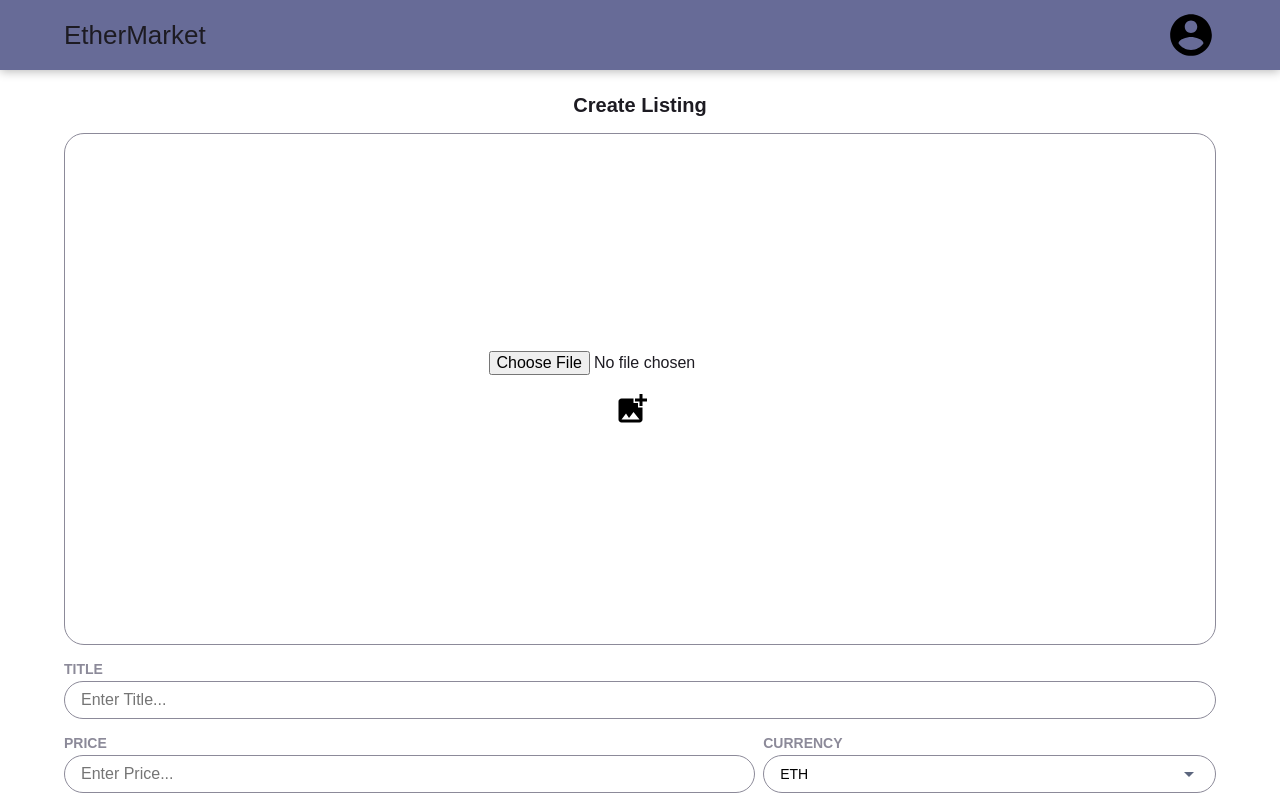
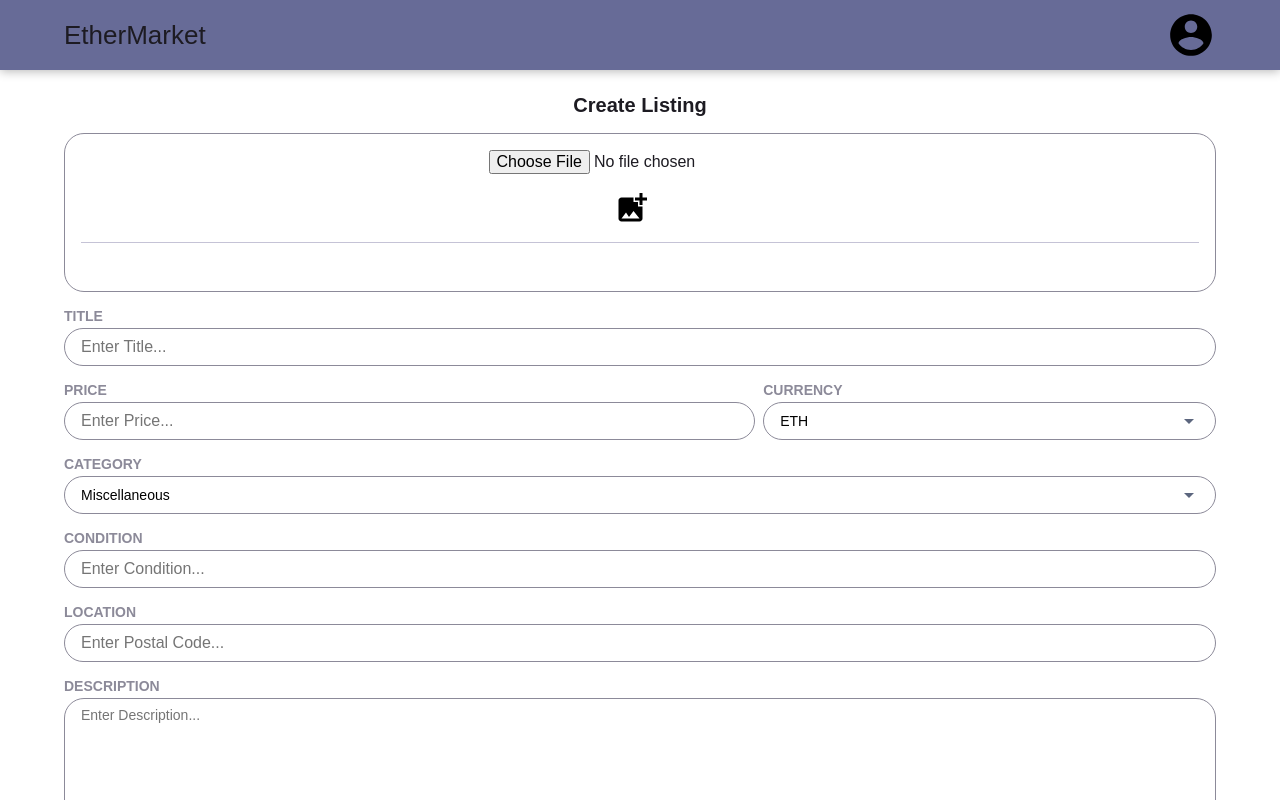
Before and after one commit to JakeHildy/ethermarket-client, a React (Create React App) app: page /create in a window 1280 px wide. Shown: the top 800 px of the page. Built offline with nearby package versions, Linux system fonts and the light colour scheme.

Commit message:
Add and delete photo functionality complete

```diff
--- a/package.json
+++ b/package.json
@@ -15,7 +15,8 @@
     "react-router-dom": "^5.2.0",
     "react-scripts": "4.0.3",
     "sass": "^1.32.11",
-    "web-vitals": "^1.1.1"
+    "web-vitals": "^1.1.1",
+    "uuid": "^8.3.2"
   },
   "scripts": {
     "start": "react-scripts start",
--- a/src/pages/CreateListingPage/CreateListingPage.jsx
+++ b/src/pages/CreateListingPage/CreateListingPage.jsx
@@ -6,7 +6,9 @@ import DropDownField from './../../components/atoms/DropDownField/DropDownField'
 import ButtonPrimary from './../../components/atoms/ButtonPrimary/ButtonPrimary';
 import ButtonSecondary from './../../components/atoms/ButtonSecondary/ButtonSecondary';
 import AddPicsIcon from './../../assets/icons/add_photo_alternate_black_24dp.svg';
+import DeleteIcon from './../../assets/icons/delete_forever_white_24dp.svg';
 import axios from 'axios';
+const { v4: uuidv4 } = require('uuid');
 
 export class CreateListingsPage extends Component {
   state = {
@@ -34,7 +36,6 @@ export class CreateListingsPage extends Component {
     const data = new FormData();
     data.append('file', this.state.selectedFile);
     axios.post(`${UPLOAD_EP}`, data).then((res) => {
-      console.log(res.data.filename);
       const images = [...this.state.images];
       images.push(`${process.env.REACT_APP_BACKEND_EP}/${res.data.filename}`);
       this.setState({
@@ -51,6 +52,14 @@ export class CreateListingsPage extends Component {
   handleCancel = (e) => {
     e.preventDefault();
     console.log('Cancel');
+  };
+
+  handleDeleteImage = (e) => {
+    e.preventDefault();
+    const deleteIndex = e.target.dataset.index;
+    const images = [...this.state.images];
+    images.splice(deleteIndex, 1);
+    this.setState({ images });
   };
 
   render() {
@@ -70,6 +79,22 @@ export class CreateListingsPage extends Component {
             src={AddPicsIcon}
             alt="Add photos"
           />
+          <div className="create-listing-page__upload-images">
+            {this.state.images.map((image, i) => {
+              return (
+                <figure key={uuidv4()} className="create-listing-page__upload-figure">
+                  <img className="create-listing-page__upload-image" src={this.state.images[i]} alt="image-1" />
+                  <img
+                    data-index={i}
+                    onClick={this.handleDeleteImage}
+                    src={DeleteIcon}
+                    alt="Delete Image"
+                    className="create-listing-page__delete-image"
+                  />
+                </figure>
+              );
+            })}
+          </div>
         </div>
         <InputField
           name="title"
--- a/src/pages/CreateListingPage/CreateListingPage.scss
+++ b/src/pages/CreateListingPage/CreateListingPage.scss
@@ -16,23 +16,15 @@
 
   &__add-photos {
     border: 0.1rem solid $color-light-accent;
+    padding: $extra-small;
     border-radius: 2rem;
     width: 100%;
-    height: 40vw;
     margin-bottom: $extra-small;
     display: flex;
     flex-direction: column;
     justify-content: center;
     align-items: center;
     cursor: pointer;
-  }
-
-  &__add-photos-icon {
-    margin-right: $extra-small;
-
-    @include tablet {
-      width: 3.6rem;
-    }
   }
 
   &__add-photos-label {
@@ -42,6 +34,44 @@
     @include tablet {
       font-size: 1.6rem;
     }
+  }
+
+  &__add-photos-icon {
+    margin-right: $extra-small;
+    margin-bottom: $extra-small;
+
+    @include tablet {
+      width: 3.6rem;
+    }
+  }
+
+  &__upload-images {
+    padding: $extra-small 0;
+    border-top: $separator-line;
+    width: 100%;
+    display: grid;
+    grid-gap: $extra-small;
+    grid-template-columns: repeat(2, 1fr);
+    grid-template-rows: fit-content;
+  }
+
+  &__upload-figure {
+    @include figure;
+    position: relative;
+  }
+
+  &__upload-image {
+    @include image;
+  }
+
+  &__delete-image {
+    position: absolute;
+    z-index: 5;
+    top: -1rem;
+    right: -1rem;
+    width: 3rem;
+    cursor: pointer;
+    filter: sepia(60%) saturate(100) hue-rotate(-90deg) contrast(110%);
   }
 
   &__title {
```
Also changed, not shown: src/assets/icons/delete_forever_white_24dp.svg (added), 1 other file (tests, documents, lock files or other folders).
